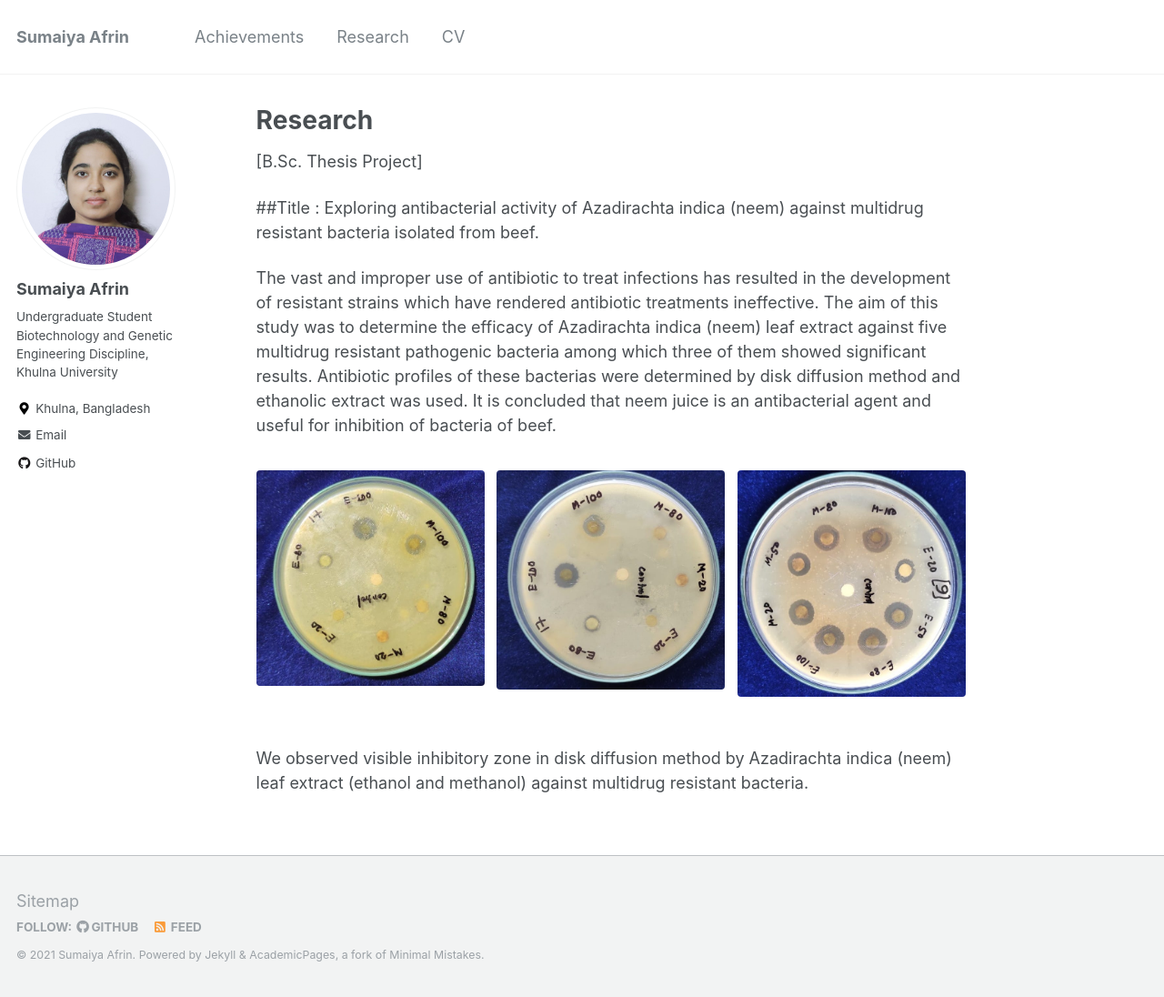
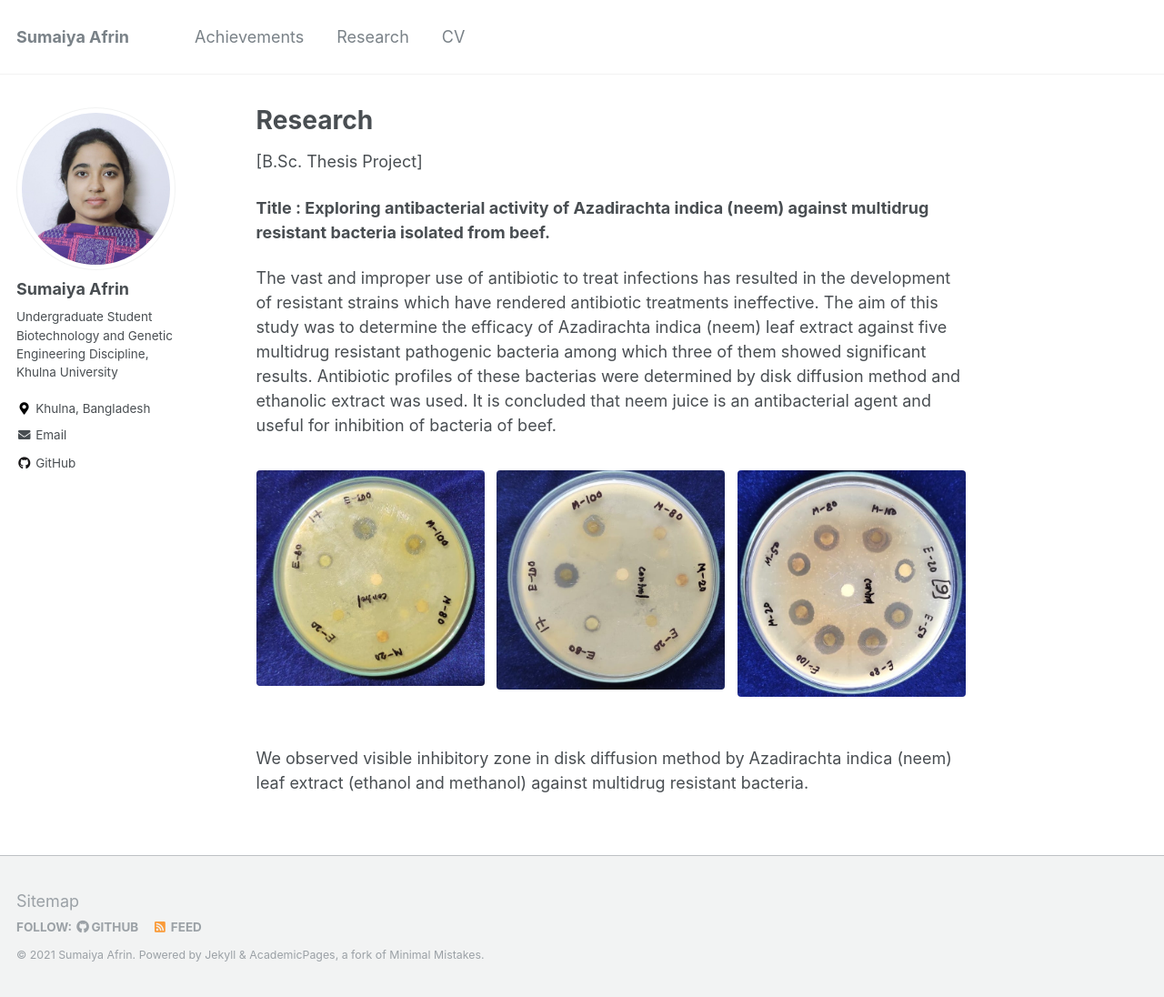
Before and after one commit to bonni2021/bonni2021.github.io, a Jekyll site: the page built from _pages/research.md, in a window 1280 px wide and 1096 px high. Shown: the whole window at 91% size. Built offline with Jekyll 4.4.1, drawn with Linux system fonts in a browser that asks for light colours.

```diff
--- a/_pages/research.md
+++ b/_pages/research.md
@@ -25,7 +25,7 @@ header:
 
 [B.Sc. Thesis Project]
 
-##Title : Exploring antibacterial activity of Azadirachta indica (neem) against multidrug resistant bacteria isolated from beef.
+**Title : Exploring antibacterial activity of Azadirachta indica (neem) against multidrug resistant bacteria isolated from beef.**
 
 
 The vast and improper use of antibiotic to treat infections has resulted in the development of resistant strains which have rendered antibiotic treatments ineffective. The aim of this study was to determine the efficacy of Azadirachta indica (neem) leaf extract against five multidrug resistant pathogenic bacteria among which three of them showed significant results. Antibiotic profiles of these bacterias were determined by disk diffusion method and ethanolic extract was used. It is concluded that neem juice is an antibacterial agent and useful for inhibition of bacteria of beef.
```
